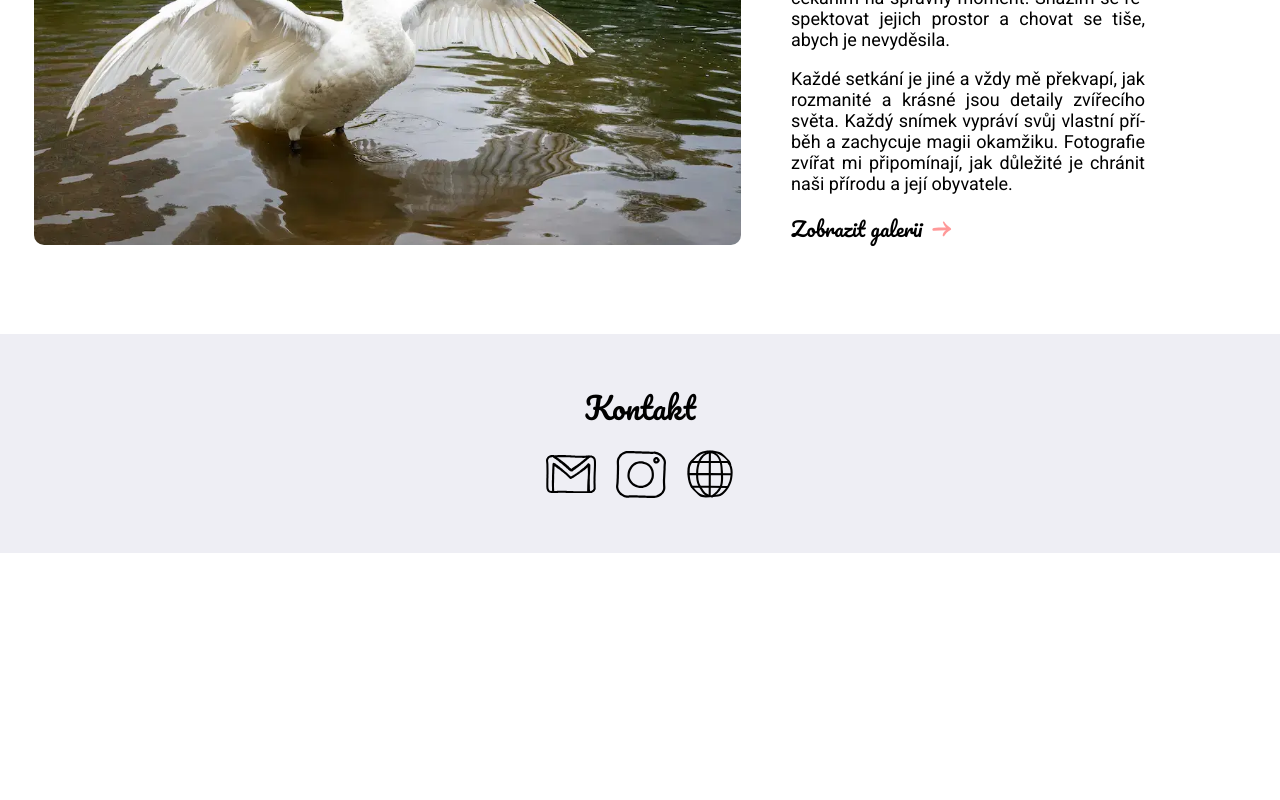
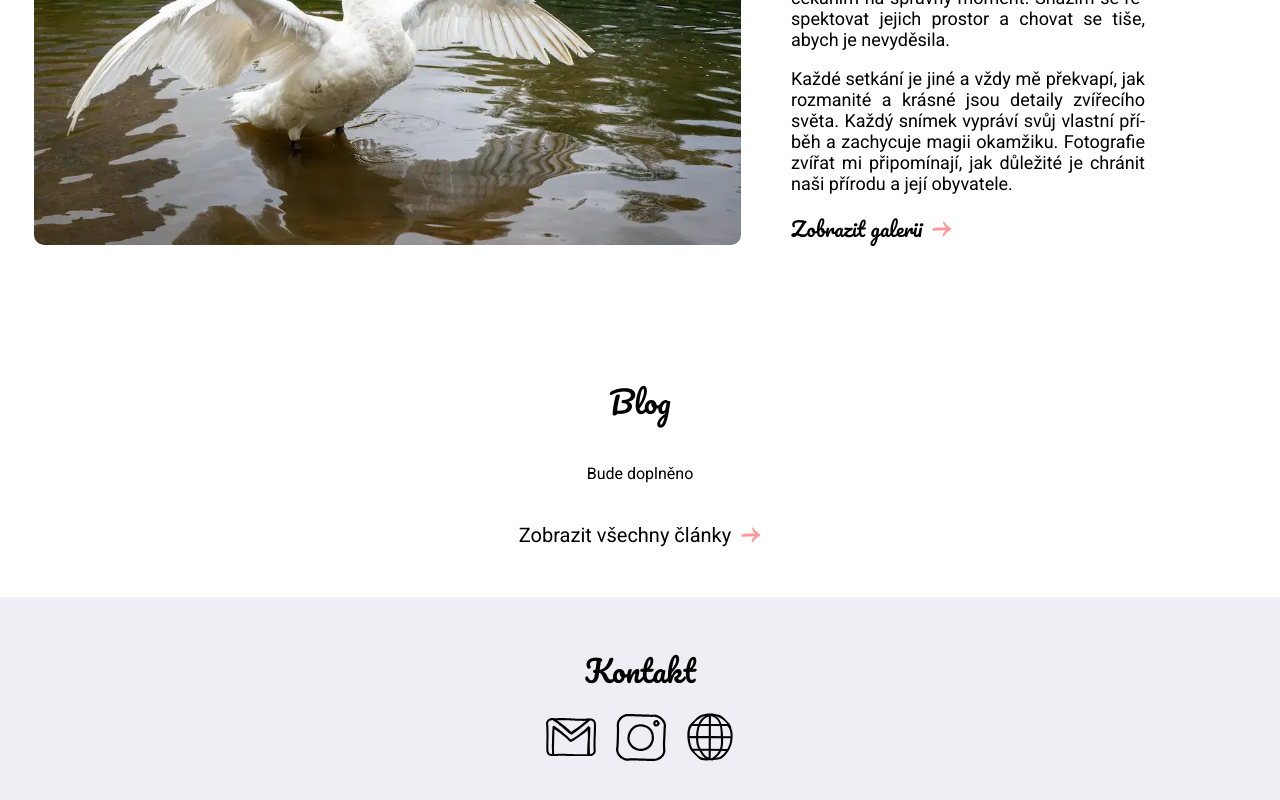
Before and after one commit to Kachull4/kacafoti, a Next.js app: page / in a window 1280 px wide. Shown: the part 3256-4056 px from the top of the page. Before the commit the page ends 3809 px from the top, so only its background shows below. Built offline with nearby package versions, Linux system fonts and the light colour scheme.

Commit message:
blog draft

```diff
--- a/src/app/(home)/page.tsx
+++ b/src/app/(home)/page.tsx
@@ -20,6 +20,9 @@ import {
   MenuLink,
   AnimalsSvg,
   CardButton,
+  Blog,
+  BlogTile,
+  BlogButton,
 } from "./styled";
 
 export default function Home() {
@@ -302,7 +305,6 @@ export default function Home() {
             </div>
           </Container>
         </Intro>
-
         <AnimatedOnScroll>
           <Card href="/galerie/portrety" id="portrety">
             <div>
@@ -345,7 +347,6 @@ export default function Home() {
             <Photo src={PortretSrc} alt="Portrét" />
           </Card>
         </AnimatedOnScroll>
-
         <AnimatedOnScroll>
           <Card href="/galerie/mazlicci" id="mazlicci">
             <Photo src={PetSrc} alt="Kočka" />
@@ -391,7 +392,6 @@ export default function Home() {
             </div>
           </Card>
         </AnimatedOnScroll>
-
         <AnimatedOnScroll>
           <Card href="/galerie/krajina" id="krajina">
             <div>
@@ -436,7 +436,6 @@ export default function Home() {
             <Photo src={LandscapeSrc} alt="Landscape" />
           </Card>
         </AnimatedOnScroll>
-
         <AnimatedOnScroll>
           <Card href="/galerie/zvirata" id="zvirata">
             <Photo src={AnimalSrc} alt="Swan" />
@@ -478,6 +477,28 @@ export default function Home() {
             </div>
           </Card>
         </AnimatedOnScroll>
+        <AnimatedOnScroll>
+          <Blog>
+            <Heading>Blog</Heading>
+            <BlogTile>Bude doplněno</BlogTile>
+            <BlogButton href="/blog">
+              <span>Zobrazit všechny články</span>
+              <svg
+                version="1.1"
+                viewBox="0 0 91 91"
+                width="20px"
+                xmlns="http://www.w3.org/2000/svg"
+              >
+                <g>
+                  <path
+                    fill="#ff9999"
+                    d="M8.1,53.5c18.4-1,36.9-2,55.4-2.4c-8.6,6.9-16,15.6-14.7,25.3c0.4,2.6,4.3,3.4,5.9,1.6   c4.4-4.9,7.1-10.6,12-15.3c5.3-5,11.3-8.9,17.6-12.5c1.7-1,2.5-2.4,2.6-4c0.4-1.9-0.3-4-2.6-5.5c-6-4-11.8-7.7-16.9-12.9   c-4.4-4.7-8.1-10-12-15.1c-2-2.7-6.9-1.3-5.8,2.4c2.3,8.2,7.5,17,14.1,24.1c-18.5-0.5-37.2,0.4-55.6,1.3   C-0.3,40.9-0.3,53.9,8.1,53.5z"
+                  />
+                </g>
+              </svg>
+            </BlogButton>
+          </Blog>
+        </AnimatedOnScroll>
       </main>
       <AnimatedOnScroll>
         <ContactBlock></ContactBlock>
--- a/src/app/(home)/styled.ts
+++ b/src/app/(home)/styled.ts
@@ -215,3 +215,25 @@ export const CardButton = styled(Heading)`
     display: flex;
     gap: 1rem;
 `
+
+export const Blog = styled.section`
+    display: flex;
+    flex-direction: column;
+    justify-content: space-between;
+    align-items: center;
+    gap: 2rem;
+    padding: 2rem;
+    margin: 3rem auto;
+    scroll-margin-block: 5rem;
+`
+
+export const BlogTile = styled.div`
+    border-radius: 10px;
+`
+
+export const BlogButton = styled(Link)`
+    font-size: 2rem;
+    margin-top: 2rem;
+    display: flex;
+    gap: 1rem;
+`
--- /dev/null
+++ b/src/app/blog/page.tsx
@@ -0,0 +1,5 @@
+import { BlogPage } from "@/app/components/blog";
+
+export default function Blog() {
+  return <BlogPage />;
+}
```
Also changed, not shown: src/app/components/blog/index.tsx (added, +23 -0 lines), src/app/components/blog/styled.ts (added, +40 -0 lines), src/app/components/blog/tile.tsx (added, +33 -0 lines), src/app/components/blog/blog.tsx (added).
